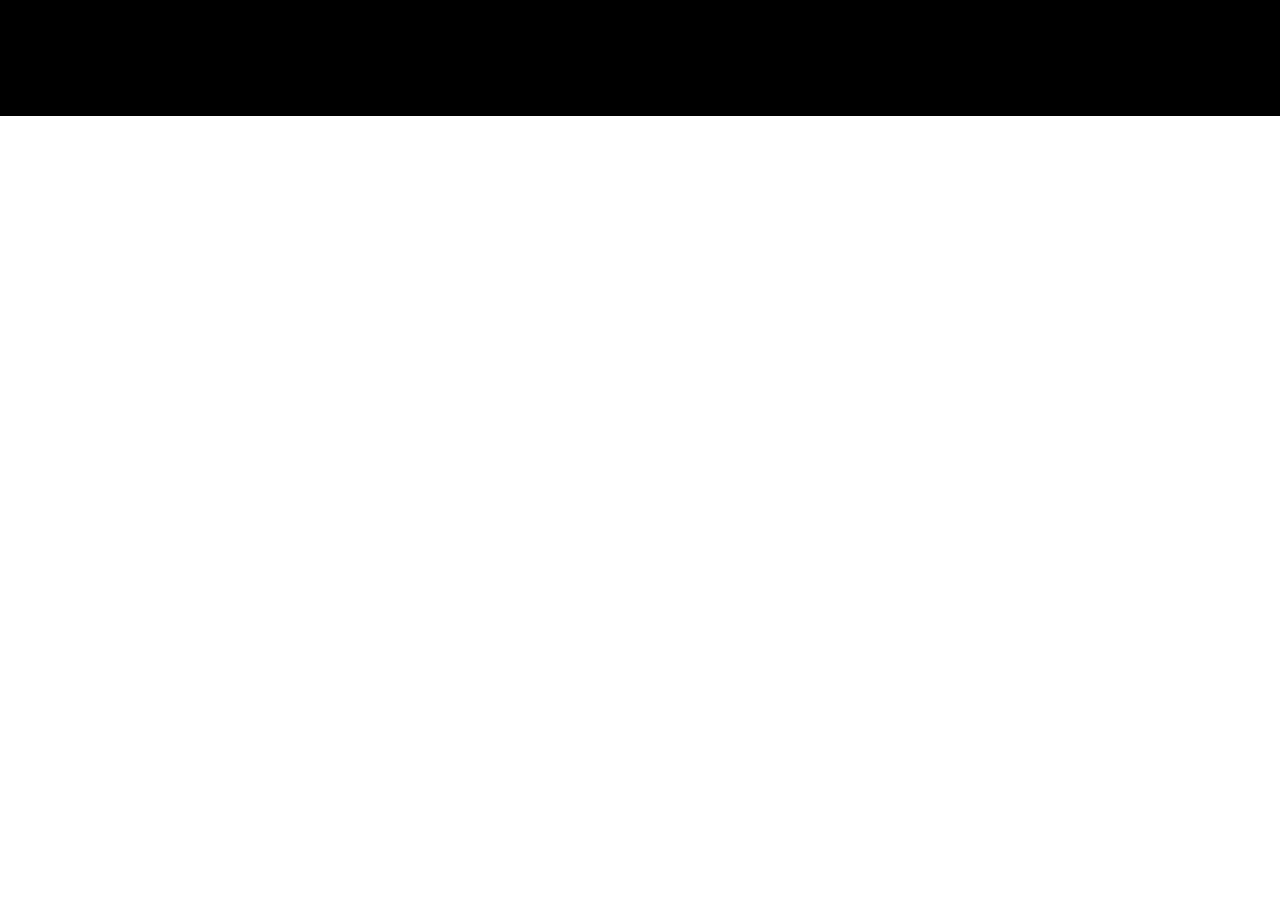
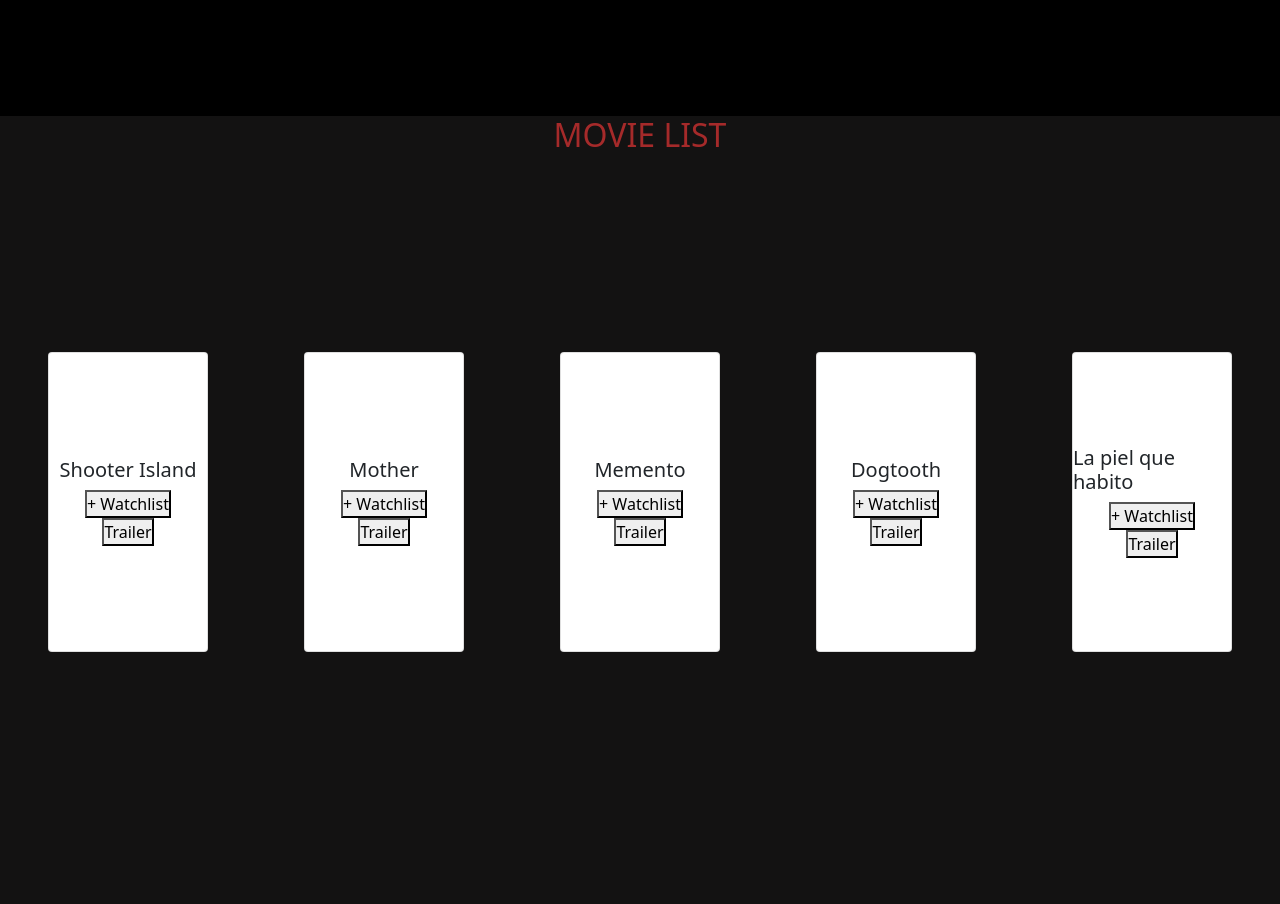
Before and after one commit to maximerlo/proyectoIntegradorModulo1, a plain HTML site: page index.html in a window 1280 px wide. Shown: the part 684-1588 px from the top of the page. Before the commit the page ends 800 px from the top, so only its background shows below. Drawn offline with nearby package versions, Linux system fonts and the light colour scheme.

Commit message:
creating cards section

```diff
--- a/index.html
+++ b/index.html
@@ -48,35 +48,35 @@
           <div class="carousel-item active ">
             <img  src="https://www.lasdaoalplay.com/wp-content/uploads/2019/03/shutter-island-film.jpg" class="d-block w-100" alt="...">
             <div class="carousel-caption d-none d-md-block">
-              <h5>First slide label</h5>
+              <h5>Shooter Island</h5>
               <p>Some representative placeholder content for the first slide.</p>
             </div>
           </div>
           <div class="carousel-item ">
             <img  src="https://hips.hearstapps.com/es.h-cdn.co/fotoes/images/cinefilia/madre-pelicula-aronofsky-explicacion/137617784-1-esl-ES/Esto-es-lo-que-de-verdad-significa-madre!-de-Darren-Aronofsky.jpg?crop=1xw:0.750733137829912xh;center,top&resize=1200:*" class="d-block w-100" alt="...">
             <div class="carousel-caption d-none d-md-block">
-              <h5>Second slide label</h5>
+              <h5>Mother</h5>
               <p>Some representative placeholder content for the second slide.</p>
             </div>
           </div>
           <div class="carousel-item ">
             <img  src="https://www.lascosasquenoshacenfelices.com/wp-content/uploads/2019/08/Memento-Guy-Pierce-Nolan-Remake-1024x427.png" class="d-block w-100" alt="...">
             <div class="carousel-caption d-none d-md-block">
-              <h5>Third slide label</h5>
+              <h5>Memento</h5>
               <p>Some representative placeholder content for the third slide.</p>
             </div>
           </div>
           <div class="carousel-item">
             <img  src="https://1.bp.blogspot.com/-qubs7LlVUOI/X-dhF5K0NTI/AAAAAAAAoZw/wh3VJownLoYMxEFu21mm_9XKOKZeUCa8ACNcBGAsYHQ/w1200-h630-p-k-no-nu/Dogtooth%2BYorgos%2BLanthimos.jpg" class="d-block w-100" alt="...">
             <div class="carousel-caption d-none d-md-block">
-              <h5>Four slide label</h5>
+              <h5>Dogtooth</h5>
               <p>Some representative placeholder content for the third slide.</p>
             </div>
           </div>
           <div class="carousel-item">
             <img  src="https://lafuga.cl/media/articulo/imagenes/adicionales/lap.jpg.1100x550_q85_crop-smart_upscale.jpg" class="d-block w-100" alt="...">
             <div class="carousel-caption d-none d-md-block">
-              <h5>Five slide label</h5>
+              <h5>La piel que habito</h5>
               <p>Some representative placeholder content for the third slide.</p>
             </div>
           </div>
@@ -91,22 +91,73 @@
         </button>
       </div>
 
-      <p>bla bla bla</p>
-<!--Blackswam, Memento, dogtooth, Shutter Island, Her, la piel que habito-->
-
-
-
     </nav>
-
-
-
-
 
   </header>
 
 
   <main>
-    <section></section>
+    <section class="section-card-info">
+      <h2>MOVIE LIST</h2>
+      <div class="card-wrapper">
+        <div class="card">
+          <img src="" alt="">
+          <div class="rate-icon">
+
+          </div>
+          <h5>Shooter Island</h5>
+          <button class="btn-watchlist">+ Watchlist</button>
+          <button class="btn-trailer">Trailer</button>
+
+        </div>
+
+        <div class="card">
+          <img src="" alt="">
+          <div class="rate-icon">
+
+          </div>
+          <h5>Mother</h5>
+          <button class="btn-watchlist">+ Watchlist</button>
+          <button class="btn-trailer">Trailer</button>
+
+
+        </div>
+
+        <div class="card">
+          <img src="" alt="">
+          <div class="rate-icon">
+
+          </div>
+          <h5>Memento</h5>
+          <button class="btn-watchlist">+ Watchlist</button>
+          <button class="btn-trailer">Trailer</button>
+
+        </div>
+
+        <div class="card">
+          <img src="" alt="">
+          <div class="rate-icon">
+
+          </div>
+          <h5>Dogtooth</h5>
+          <button class="btn-watchlist">+ Watchlist</button>
+          <button class="btn-trailer">Trailer</button>
+        </div>
+
+        <div class="card">
+          <img src="" alt="">
+          <div class="rate-icon">
+
+          </div>
+          <h5>La piel que habito</h5>
+          <button class="btn-watchlist">+ Watchlist</button>
+          <button class="btn-trailer">Trailer</button>
+
+        </div>
+      </div>
+
+
+    </section>
   </main>
 
 
--- a/style.css
+++ b/style.css
@@ -55,6 +55,45 @@ margin: 0;
   font-family:'Oswald-Light';
 }
 
+main{
+  display: flex;
+  width: 100%;
+  height: 100vh;
+  background-color: rgb(19, 18, 18)
+}
+.section-card-info{
+  display: flex;
+  width: 100%;
+  height: 100%;
+  flex-direction: column;
+  align-items: center;
+
+}
+
+.section-card-info h2{
+color: brown;
+}
+
+.card-wrapper{
+  display: flex;
+  flex-direction: row;
+  justify-content: space-around;
+  align-items: center;
+  width: 100%;
+  height: 85%;
+  flex-wrap: wrap;
+
+
+}
+
+.card{
+  display: flex;
+  flex-direction: column;
+  justify-content:center;
+  align-items: center;
+  width: 160px;
+  height: 300px;
+}
 
 
 /*.carousel {
@@ -88,8 +127,44 @@ margin: 0;
   width: 100vw;
 } */
 
+
+/*////////////para que el botón no quede marcado por el hover///
+a {
+   -webkit-tap-highlight-color: rgba(0,0,0,0)
+  }
+  //////////////////*/
+
 .carousel-item img{
   object-fit: cover;
   min-width: 100vw;
   max-height: 500px;
+  /*bajar el max-heigt para responsive*/
 }
+
+@media (max-width:1205px) and (min-width:960px)  {
+  .carousel-item img{
+    max-height: 400px;
+
+  }
+}
+
+@media (max-width:959px) and (min-width:720px)  {
+  .carousel-item img{
+    max-height: 300px;
+
+  }
+}
+
+@media (max-width:719px) and (min-width:485px)  {
+  .carousel-item img{
+    max-height: 200px;
+
+  }
+}
+
+@media (max-width:484px) and (min-width:300px)  {
+  .carousel-item img{
+    max-height: 120px;
+
+  }
+}
```
